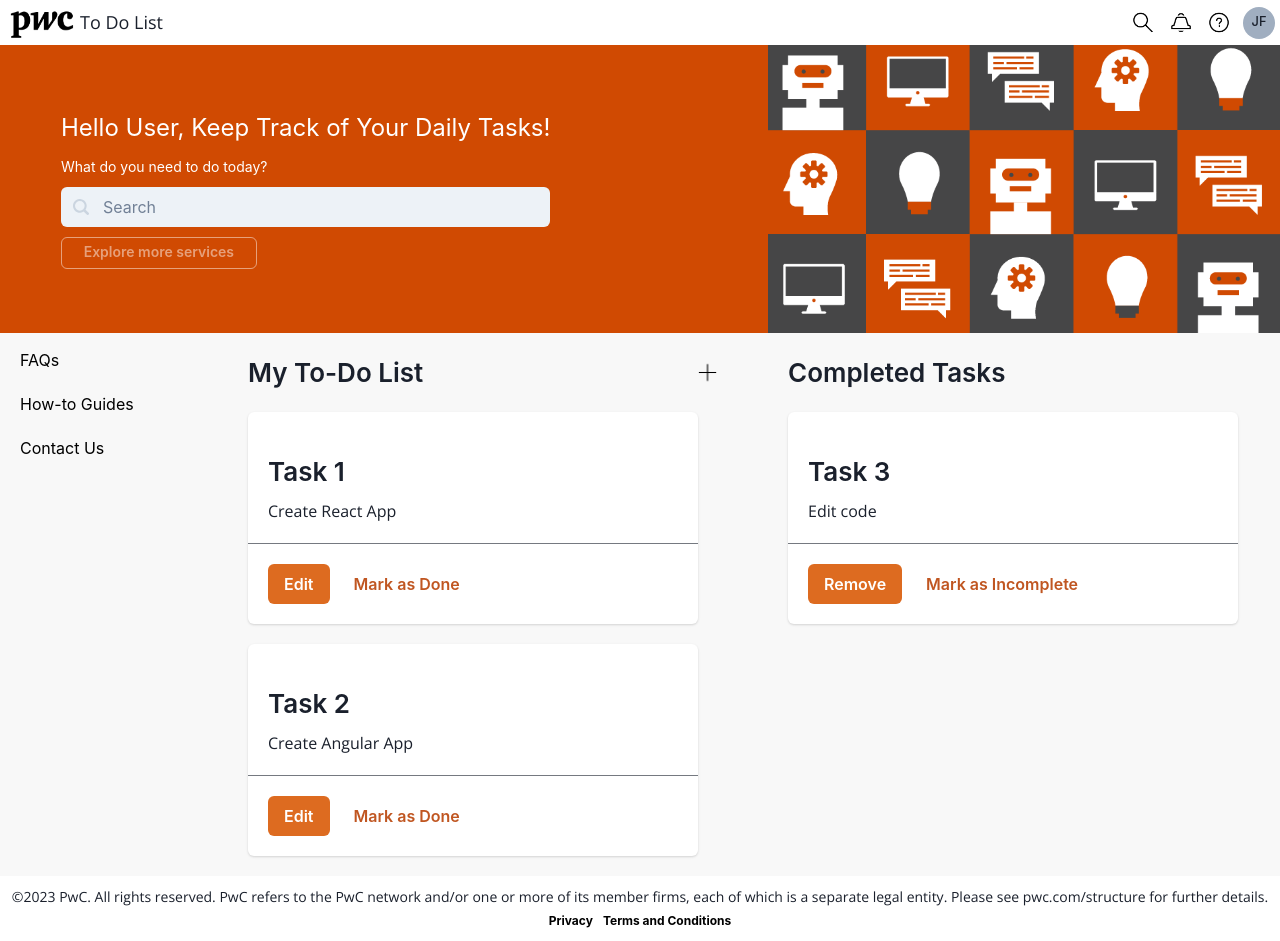
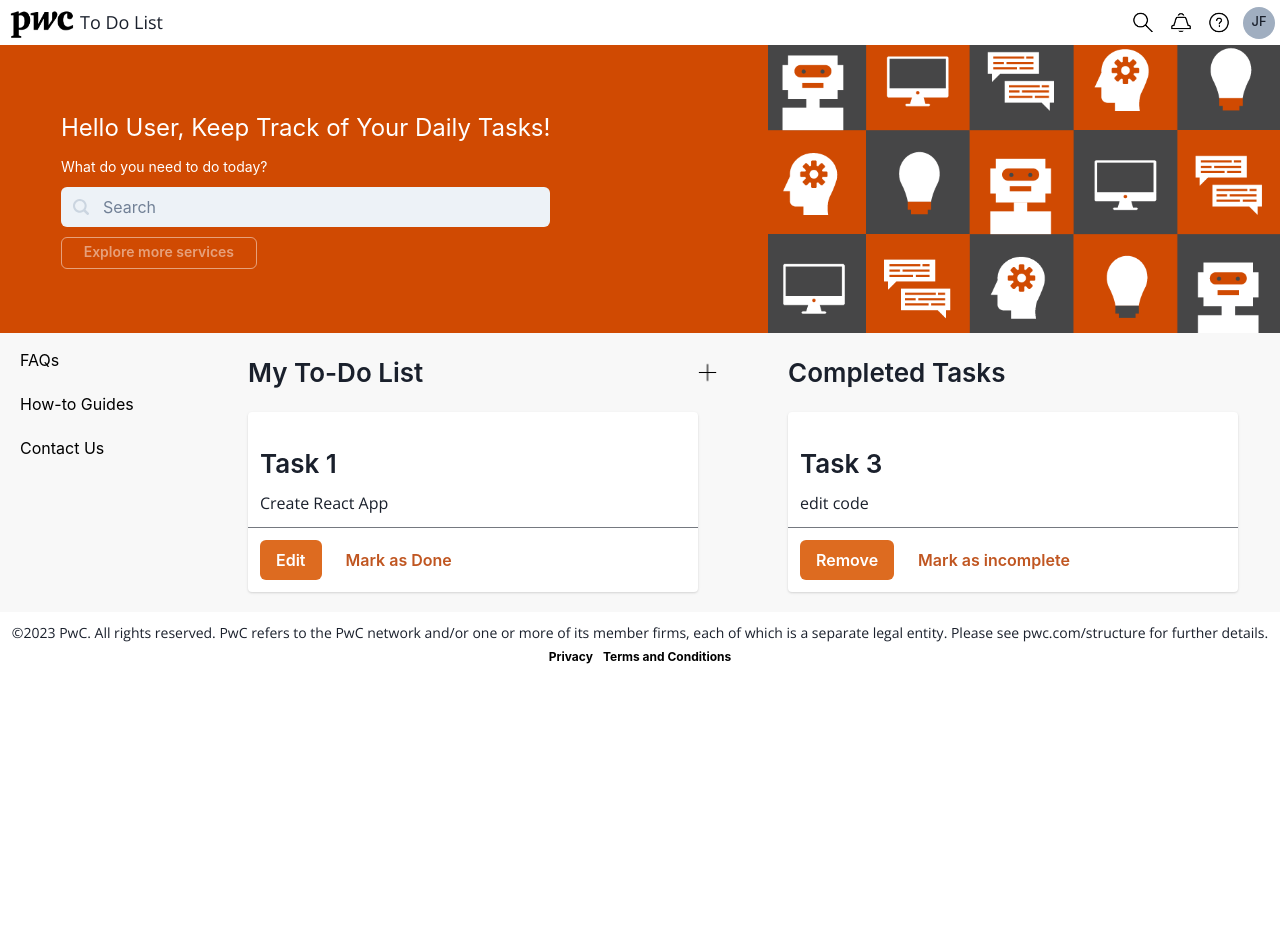
Before and after one commit to Pricewater001/ToDoFrontEnd, a React (Vite) app: page / in a window 1280 px wide. After the commit the page ends 800 px from the top, so only its background shows below. Built offline with nearby package versions, Linux system fonts and the light colour scheme; sample sign-in values are in the browser's storage.

Commit message:
edit card and tasks list

```diff
--- a/src/components/main/DoneTasksList.jsx
+++ b/src/components/main/DoneTasksList.jsx
@@ -1,32 +1,5 @@
-import
-{ Card,
-  // CardHeader,
-  CardBody,
-  CardFooter,
-  Stack,
-  Heading,
-  Text,
-  Divider,
-  Button,
-  ButtonGroup,
-//   useDisclosure,
-//   Modal,
-//   ModalOverlay,
-//   ModalContent,
-//   ModalHeader,
-//   ModalFooter,
-//   ModalBody,
-//   ModalCloseButton,
-//   FormControl,
-//   FormLabel,
-//   RadioGroup,
-//   Radio,
-//   HStack,
-  // FormErrorMessage,
-//   Input,
-  // FormHelperText,
-} from '@chakra-ui/react';
 import styles from './DoneTasksList.module.css'
+import TaskCard from './TaskCard';
 
 function DoneTasksList() {
 //   const { isOpen, onOpen, onClose } = useDisclosure()
@@ -36,63 +9,8 @@ function DoneTasksList() {
       <div className={styles.title}>
         <h2>Completed Tasks</h2>
       </div>
-      <Card maxW='450px'>
-        <CardBody>
-          <Stack mt='6' spacing='3'>
-            <Heading size='md'>Task 3</Heading>
-            <Text>
-              Edit code
-            </Text>
-          </Stack>
-        </CardBody>
-        <Divider />
-        <CardFooter>
-          <ButtonGroup spacing='2'>
-            <Button variant='solid' colorScheme='orange'>
-              Remove
-            </Button>
-            <Button variant='ghost' colorScheme='orange'>
-              Mark as Incomplete
-            </Button>
-          </ButtonGroup>
-        </CardFooter>
-      </Card>
-
-    </div>
-{/* ******************************** MODAL ********************************* */}
-    {/* <Modal isOpen={isOpen} onClose={onClose}>
-        <ModalOverlay />
-        <ModalContent>
-          <ModalHeader>Task 1</ModalHeader>
-          <ModalCloseButton />
-          <ModalBody>
-          <FormControl>
-            <FormLabel>Task Title</FormLabel>
-            <Input type='text' />
-            <FormLabel>Task Description</FormLabel>
-            <Input type='text' />
-            <FormLabel as='legend'>
-              Task Status
-            </FormLabel>
-            <RadioGroup colorScheme='orange' defaultValue='Pending'>
-              <HStack spacing='24px'>
-                <Radio value='Pending'>Pending</Radio>
-                <Radio value='Open'>Open</Radio>
-                <Radio value='In Progress'>In Progress</Radio>
-                <Radio value='Cancelled'>Cancelled</Radio>
-              </HStack>
-            </RadioGroup>
-          </FormControl>
-          </ModalBody>
-
-          <ModalFooter>
-            <Button colorScheme='orange' mr={3} type='submit'>
-              Edit
-            </Button>
-            <Button variant='ghost'>Mark as Done</Button>
-          </ModalFooter>
-        </ModalContent>
-      </Modal> */}
+      <TaskCard title='Task 3' description='edit code' button1='Remove' button2='Mark as incomplete' />
+      </div>
     </>
   )
 }
--- /dev/null
+++ b/src/components/main/TaskCard.jsx
@@ -0,0 +1,82 @@
+/* eslint-disable react/prop-types */
+import styles from "./TaskCard.module.css";
+import {
+  Box,
+  Card,
+  // CardHeader,
+  CardBody,
+  CardFooter,
+  Stack,
+  Heading,
+  Text,
+  Divider,
+  Button,
+  ButtonGroup,
+  useDisclosure,
+  Modal,
+  ModalOverlay,
+  ModalContent,
+  ModalHeader,
+  ModalFooter,
+  ModalBody,
+  ModalCloseButton,
+  FormControl,
+  FormLabel,
+  // FormErrorMessage,
+  Input,
+  // FormHelperText,
+} from "@chakra-ui/react";
+
+const TaskCard = ({ title, description, button1, button2 }) => {
+  const { isOpen, onOpen, onClose } = useDisclosure();
+  return (
+    <>
+      <Box className={styles.container}>
+        <Card size='sm' maxW="450px">
+          <CardBody>
+            <Stack mt="6" spacing="3">
+              <Heading size="md">{title}</Heading>
+              <Text>{description}</Text>
+            </Stack>
+          </CardBody>
+          <Divider />
+          <CardFooter>
+            <ButtonGroup spacing="2">
+              <Button onClick={onOpen} variant="solid" colorScheme="orange">
+                {button1}
+              </Button>
+              <Button variant="ghost" colorScheme="orange">
+                {button2}
+              </Button>
+            </ButtonGroup>
+          </CardFooter>
+        </Card>
+      </Box>
+
+      <Modal isOpen={isOpen} onClose={onClose}>
+        <ModalOverlay />
+        <ModalContent>
+          <ModalHeader>Task 1</ModalHeader>
+          <ModalCloseButton />
+          <ModalBody>
+            <FormControl>
+              <FormLabel>Task Title</FormLabel>
+              <Input type="text" />
+              <FormLabel>Task Description</FormLabel>
+              <Input type="text" />
+            </FormControl>
+          </ModalBody>
+
+          <ModalFooter>
+            <Button colorScheme="orange" mr={3} type="submit">
+              Edit
+            </Button>
+            <Button variant="ghost">Mark as Done</Button>
+          </ModalFooter>
+        </ModalContent>
+      </Modal>
+    </>
+  );
+};
+
+export default TaskCard;
--- /dev/null
+++ b/src/components/main/TaskCard.module.css
@@ -0,0 +1 @@
+/*# sourceMappingURL=TaskCard.module.css.map */
--- a/src/components/main/TasksList.jsx
+++ b/src/components/main/TasksList.jsx
@@ -1,14 +1,8 @@
-import
-{ Card,
-  // CardHeader,
-  CardBody,
-  CardFooter,
-  Stack,
-  Heading,
-  Text,
-  Divider,
+import styles from "./TasksList.module.css";
+import addIcon from "../../assets/PwC_Funct_Icons_Plus_Outline_Black_RGB.png";
+import TaskCard from "../main/TaskCard";
+import {
   Button,
-  ButtonGroup,
   useDisclosure,
   Modal,
   ModalOverlay,
@@ -19,105 +13,51 @@ import
   ModalCloseButton,
   FormControl,
   FormLabel,
-  RadioGroup,
-  Radio,
-  HStack,
   // FormErrorMessage,
   Input,
   // FormHelperText,
-} from '@chakra-ui/react';
-import styles from './TasksList.module.css'
-import addIcon from '../../assets/PwC_Funct_Icons_Plus_Outline_Black_RGB.png'
+} from "@chakra-ui/react";
 
 function TasksList() {
-  const { isOpen, onOpen, onClose } = useDisclosure()
+  const { isOpen, onOpen, onClose } = useDisclosure();
   return (
     <>
       <div className={styles.container}>
         <div className={styles.title}>
           <h2>My To-Do List</h2>
-        <a href=""><span title="Add New Task"><img src={addIcon} alt="" /></span></a>
+          <button onClick={onOpen}>
+            <span title="Add New Task">
+              <img  src={addIcon} alt="" />
+            </span>
+          </button>
         </div>
-      <Card maxW='450px'>
-        <CardBody>
-          <Stack mt='6' spacing='3'>
-            <Heading size='md'>Task 1</Heading>
-            <Text>
-              Create React App
-            </Text>
-          </Stack>
-        </CardBody>
-        <Divider />
-        <CardFooter>
-          <ButtonGroup spacing='2'>
-            <Button onClick={onOpen} variant='solid' colorScheme='orange'>
-              Edit
-            </Button>
-            <Button variant='ghost' colorScheme='orange'>
-              Mark as Done
-            </Button>
-          </ButtonGroup>
-        </CardFooter>
-      </Card>
+        <TaskCard title="Task 1" description="Create React App" button1='Edit' button2='Mark as Done'/>
+      </div>
 
-      <Card maxW='450px'>
-        <CardBody>
-          <Stack mt='6' spacing='3'>
-            <Heading size='md'>Task 2</Heading>
-            <Text>
-              Create Angular App
-            </Text>
-          </Stack>
-        </CardBody>
-        <Divider />
-        <CardFooter>
-          <ButtonGroup spacing='2'>
-            <Button  onClick={onOpen} variant='solid' colorScheme='orange'>
-              Edit
-            </Button>
-            <Button variant='ghost' colorScheme='orange'>
-              Mark as Done
-            </Button>
-          </ButtonGroup>
-        </CardFooter>
-      </Card>
-    </div>
-{/* ******************************** MODAL ********************************* */}
       <Modal isOpen={isOpen} onClose={onClose}>
         <ModalOverlay />
         <ModalContent>
-          <ModalHeader>Task 1</ModalHeader>
+          <ModalHeader>Add Task</ModalHeader>
           <ModalCloseButton />
           <ModalBody>
             <FormControl>
               <FormLabel>Task Title</FormLabel>
-            <Input type='text' />
+              <Input type="text" />
               <FormLabel>Task Description</FormLabel>
-            <Input type='text' />
-            <FormLabel as='legend'>
-              Task Status
-            </FormLabel>
-            <RadioGroup colorScheme='orange' defaultValue='Pending'>
-              <HStack spacing='24px'>
-                <Radio value='Pending'>Pending</Radio>
-                <Radio value='Open'>Open</Radio>
-                <Radio value='In Progress'>In Progress</Radio>
-                <Radio value='Cancelled'>Cancelled</Radio>
-              </HStack>
-            </RadioGroup>
+              <Input type="text" />
             </FormControl>
           </ModalBody>
 
           <ModalFooter>
-            <Button colorScheme='orange' mr={3} type='submit'>
+            <Button colorScheme="orange" mr={3} type="submit">
               Edit
             </Button>
-            <Button variant='ghost'>Mark as Done</Button>
+            <Button onClick={onClose} variant="ghost">Cancel</Button>
           </ModalFooter>
         </ModalContent>
       </Modal>
     </>
-  )
+  );
 }
 
-export default TasksList
+export default TasksList;
--- a/src/pages/HomePage.jsx
+++ b/src/pages/HomePage.jsx
@@ -1,4 +1,4 @@
-import React, { useContext, useEffect } from "react";
+import { useContext, useEffect } from "react";
 import { AuthContext } from "../Context/AuthContext";
 import { useNavigate } from "react-router-dom";
 import Hero from '../components/Hero Section/Hero'
```
Also changed, not shown: src/App.css (line endings or trailing spaces), src/components/main/TaskCard.module.scss (added), 1 other file (tests, documents, lock files or other folders). Lines whose indentation alone changed are shown as unchanged.
